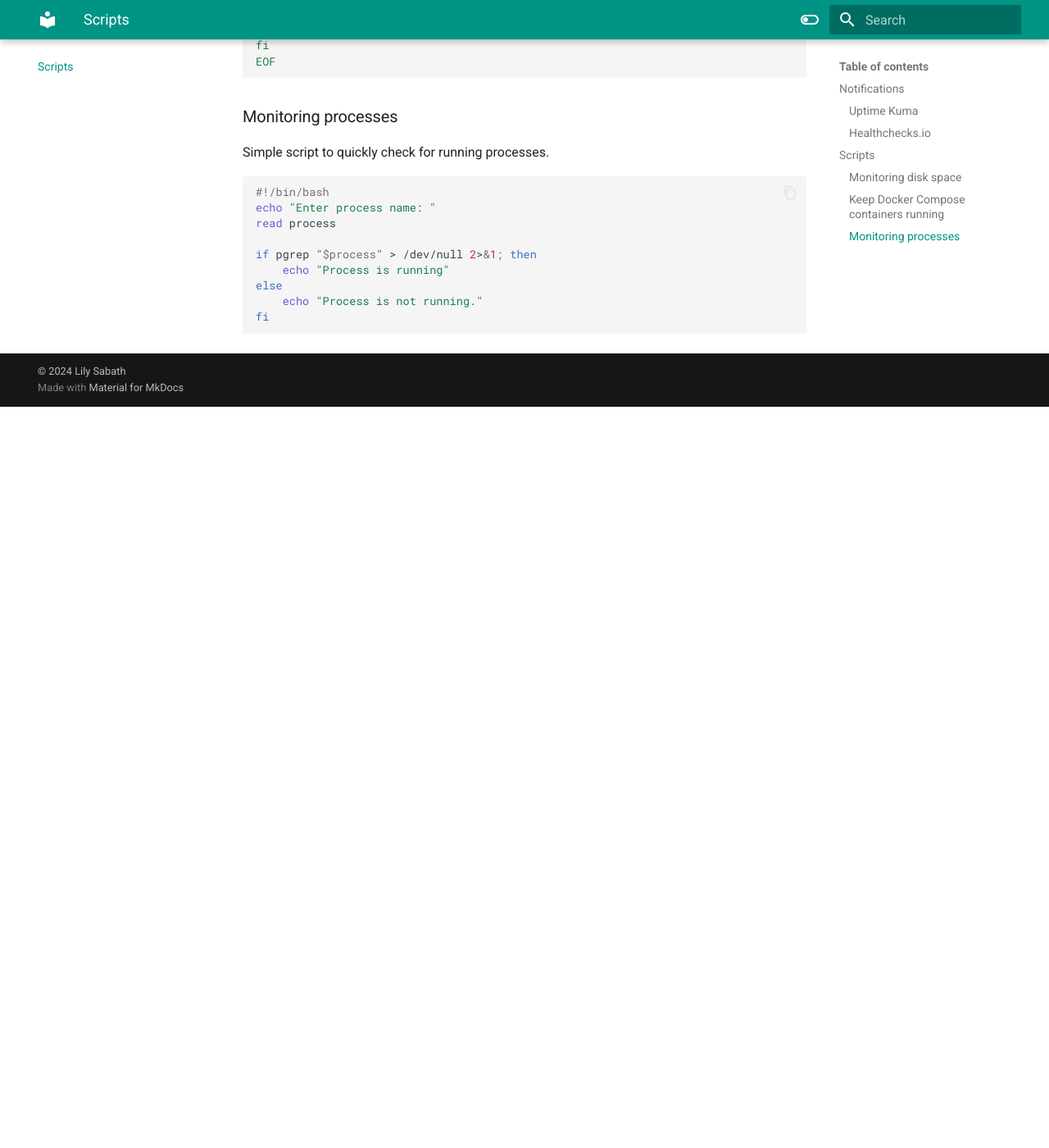
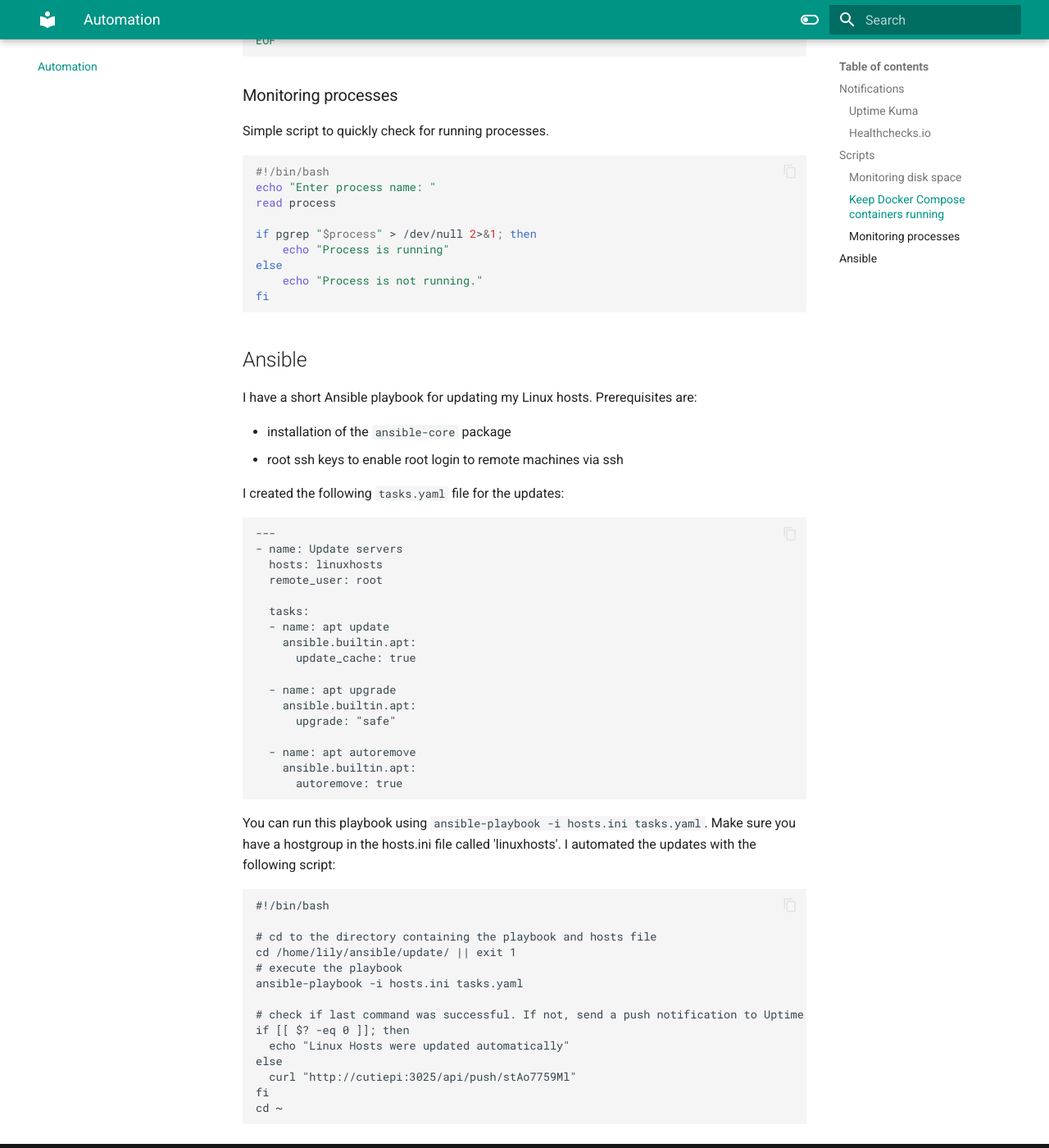
Before and after one commit to witchessabath/mkdocs, an MkDocs documentation site: the page built from docs/scripts.md, in a window 1280 px wide and 1400 px high, scrolled down 2320 px. Shown: the whole window at 82% size. Built offline with MkDocs 1.6.1 and Material for MkDocs 9.7.7, drawn with Linux system fonts in a browser that asks for light colours; before the commit the page ends 2816 px from its top, so only the background shows below that; some of the changed text lies outside the part shown.

Commit message:
Added Ansible Playbook documentation

````diff
--- a/docs/scripts.md
+++ b/docs/scripts.md
@@ -1,6 +1,6 @@
-# Scripts
+# Automation
 
-I am working on improving my shell scripting, and making my life easier through automated monitoring is a great motivator to do that!
+Some simple scripts and Ansible files I wrote for automation purposes.
 
 ## Notifications
 ### Uptime Kuma
@@ -95,3 +95,50 @@ else
     echo "Process is not running."
 fi
 ```
+
+## Ansible
+
+I have a short Ansible playbook for updating my Linux hosts.
+Prerequisites are:
+
+- installation of the `ansible-core` package
+- root ssh keys to enable root login to remote machines via ssh
+
+I created the following `tasks.yaml` file for the updates:
+```
+---
+- name: Update servers
+  hosts: linuxhosts
+  remote_user: root
+
+  tasks:
+  - name: apt update
+    ansible.builtin.apt:
+      update_cache: true
+
+  - name: apt upgrade
+    ansible.builtin.apt:
+      upgrade: "safe"
+
+  - name: apt autoremove
+    ansible.builtin.apt:
+      autoremove: true
+```
+You can run this playbook using `ansible-playbook -i hosts.ini tasks.yaml`. Make sure you have a hostgroup in the hosts.ini file called 'linuxhosts'.
+I automated the updates with the following script:
+```
+#!/bin/bash
+
+# cd to the directory containing the playbook and hosts file
+cd /home/lily/ansible/update/ || exit 1
+# execute the playbook
+ansible-playbook -i hosts.ini tasks.yaml
+
+# check if last command was successful. If not, send a push notification to Uptime Kuma
+if [[ $? -eq 0 ]]; then
+  echo "Linux Hosts were updated automatically"
+else
+  curl "http://cutiepi:3025/api/push/stAo7759Ml"
+fi
+cd ~
+```
````
